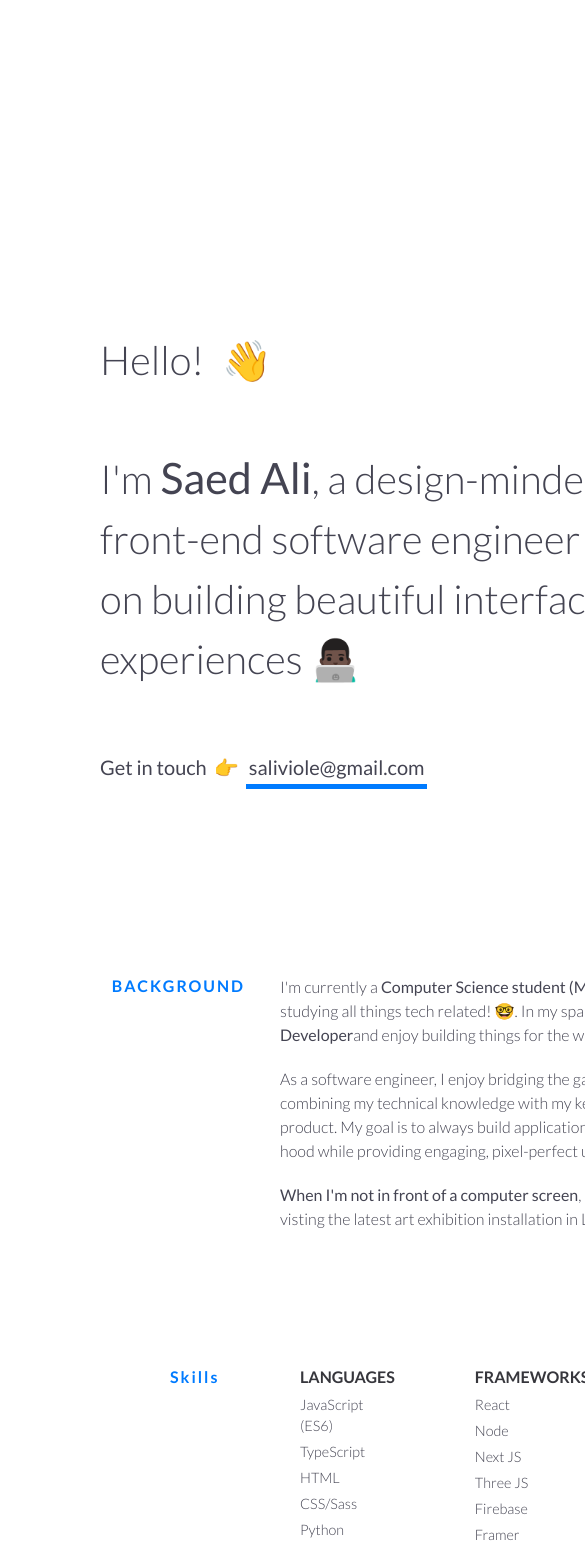
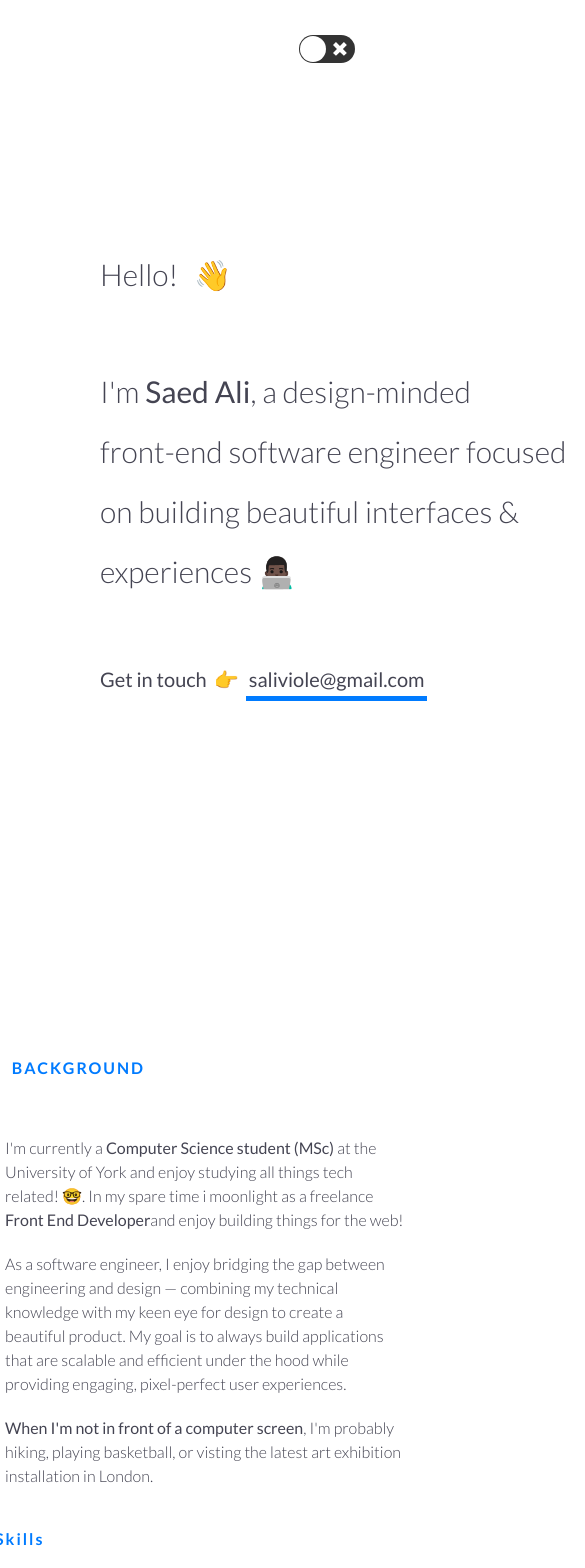
Before and after one commit to saed300/my-portfolio, a React (Create React App) app: page / in a window 390 px wide. Shown: the top 1568 px of the page, 585 px wide, since content can reach past the window. Built offline with nearby package versions, Linux system fonts and the light colour scheme.

Commit message:
Update App.css

```diff
--- a/src/App.css
+++ b/src/App.css
@@ -467,7 +467,7 @@ body {
   }
   /*project*/
   .section-projects-background {
-    margin-top: 600px;
+    margin-top: 800px;
     position: relative;
     left: -100px;
     margin-right: 200px;
@@ -539,7 +539,7 @@ THEN 600
 THEN 400 AND LOWER*/
 
 
-@media screen and (max-width: 1100px) {
+/* @media screen and (max-width: 1100px) {
 
   .switch-platform {
     position: relative;
@@ -548,7 +548,7 @@ THEN 400 AND LOWER*/
     position: absolute;
     margin-left: 1020px;
   }
-}
+} */
 
 @media screen and (max-width: 1540px) {
   .section-background {
@@ -576,7 +576,7 @@ THEN 400 AND LOWER*/
   }
 }
 
-@media screen and (max-height: 670px) {
+/* @media screen and (max-height: 670px) {
 
   .section-background {
     margin-top: 150px;
@@ -584,7 +584,6 @@ THEN 400 AND LOWER*/
   .section-projects-background {
     margin-top: 800px;
   }
-
 }
 
 @media screen and (max-height: 594px) {
@@ -595,10 +594,10 @@ THEN 400 AND LOWER*/
   .section-projects-background {
     margin-top: 1000px;
   }
-}
+} */
 
 
-@media screen and (max-width: 1024px)  {
+/* @media screen and (max-width: 1024px)  {
   .intro {
     margin-top: -110px;
   }
@@ -615,9 +614,9 @@ THEN 400 AND LOWER*/
     position: absolute;
     left: 20px;
   }
-}
+} */
 
-@media screen and (max-width: 768px)  {
+/* @media screen and (max-width: 768px)  {
   .intro {
     margin-top: -110px;
   }
@@ -646,23 +645,82 @@ THEN 400 AND LOWER*/
     position: absolute;
     left: 20px;
   }
-}
+} */
 
-@media screen and (max-width: 400px) {
+@media screen and (max-width: 900px) {
   .intro {
     margin-top: 0px;
   }
   .intro-container {
-    width: 800px;
+    width: 700px;
+    position: relative;
+  }
+  .intro-main-paragraph {
+    font-size: 30px;
+  }
+  .intro-heading  {
+    font-size: 30px;
+  }
+  .intro-tagline {
+    position: absolute;
+    left: 400px;
+  }
+  .bold-paragraph {
+    font-size: 30px;
   }
   .section-background {
-    margin-top: -400px;
+    position: relative;
+    margin-top: 200px;
+  }
+  .section-title {
+    position: absolute;
+    left: -200px;
+    top: -50px;
+  }
+  .paragraph-content {
+    width: 400px;
   }
   .skills-background {
-    margin-top: -100px;
+    position: relative;
   }
-  .section-projects-background {
-    margin-top: -100px;
+  .skills-title {
+    position: absolute;
+    left: -200px;
+    top: 250px;
+  }
+  .skills-list-1 {
+    display: inline-block;
+    overflow-wrap: break-word;
+  }
+  .parent-text-and-image {
+    margin-left: -250px;
+  }
+  .project-title {
+    margin-left: -300px ;
+  }
+  .project-description {
+    margin-left: -300px;
+  }
+  .project-title-2 {
+    margin-left: -300px ;
+  }
+  .project-description-2 {
+    margin-left: -300px;
+  }
+  .project-title-3 {
+    margin-left: -300px ;
+  }
+  .project-description-3 {
+    margin-left: -300px;
+  }
+  .intro-tagline {
+    margin-left: -400px;
+  }
+  .github-title {
+    margin-left: 30px;
+  }
+  .footer-section {
+    display: none;
   }
 }
 
@@ -673,8 +731,7 @@ THEN 400 AND LOWER*/
   .intro-container {
     width: 800px;
   }
-   .section-projects-background {
+  .section-projects-background {
     margin-left: 600px;
   }
-
 }
```
